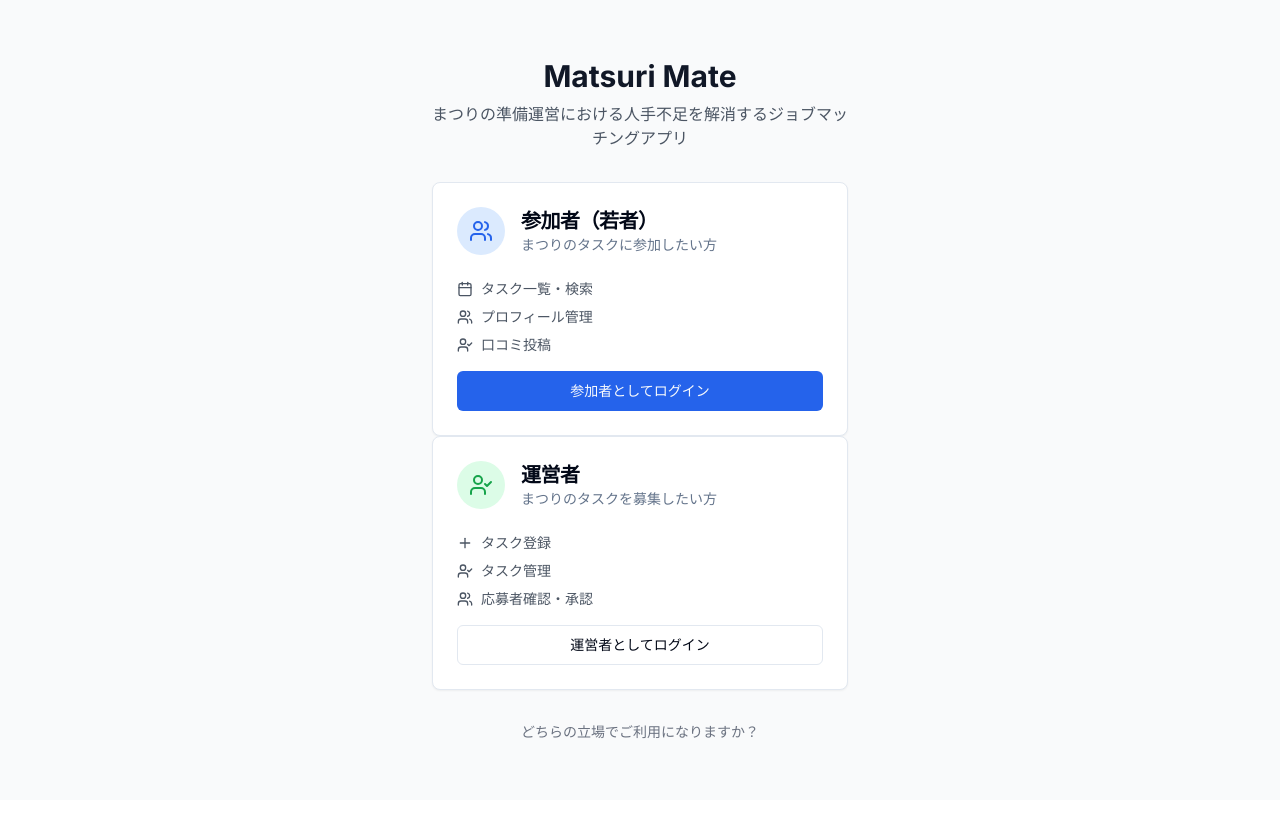
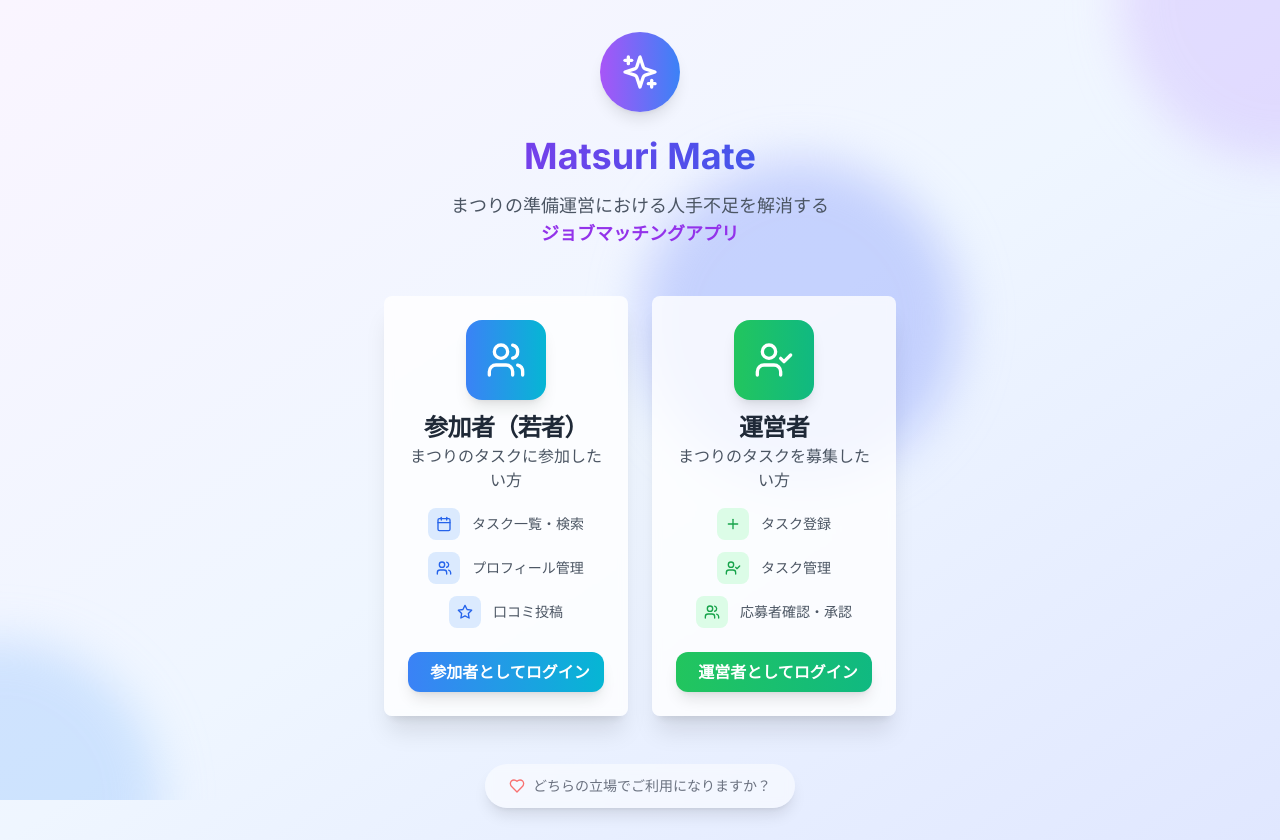
Before and after one commit to AliceWonerfulWorld/maturi_mate, a Next.js app: page / in a window 1280 px wide. Before the commit the page ends 800 px from the top, so only its background shows below. Built offline with nearby package versions, Linux system fonts and the light colour scheme.

Commit message:
[fix] UI修正

```diff
--- a/src/app/page.tsx
+++ b/src/app/page.tsx
@@ -2,51 +2,78 @@
 
 import { Card, CardContent, CardDescription, CardHeader, CardTitle } from '@/components/ui/card';
 import { Button } from '@/components/ui/button';
-import { Users, UserCheck, Calendar, Plus } from 'lucide-react';
+import { Users, UserCheck, Calendar, Plus, Star, Heart, Sparkles, ArrowRight } from 'lucide-react';
 import Link from 'next/link';
 
 export default function RoleSelectorPage() {
   return (
-    <div className="min-h-screen bg-gray-50 flex items-center justify-center">
-      <div className="max-w-md mx-auto px-4">
+    <div className="min-h-screen bg-gradient-to-br from-purple-50 via-blue-50 to-indigo-100">
+      {/* 背景装飾 */}
+      <div className="absolute inset-0 overflow-hidden">
+        <div className="absolute -top-40 -right-40 w-80 h-80 bg-purple-300 rounded-full mix-blend-multiply filter blur-xl opacity-20 animate-pulse"></div>
+        <div className="absolute -bottom-40 -left-40 w-80 h-80 bg-blue-300 rounded-full mix-blend-multiply filter blur-xl opacity-20 animate-pulse delay-1000"></div>
+        <div className="absolute top-40 left-1/2 w-80 h-80 bg-indigo-300 rounded-full mix-blend-multiply filter blur-xl opacity-20 animate-pulse delay-500"></div>
+      </div>
+
+      <div className="relative z-10 flex items-center justify-center min-h-screen px-4 py-8">
+        <div className="max-w-lg mx-auto w-full">
           {/* ヘッダー */}
-        <div className="text-center mb-8">
-          <h1 className="text-3xl font-bold text-gray-900 mb-2">Matsuri Mate</h1>
-          <p className="text-gray-600">まつりの準備運営における人手不足を解消するジョブマッチングアプリ</p>
+          <div className="text-center mb-8 sm:mb-12">
+            <div className="inline-flex items-center justify-center w-16 h-16 sm:w-20 sm:h-20 bg-gradient-to-r from-purple-500 to-blue-500 rounded-full mb-4 sm:mb-6 shadow-lg">
+              <Sparkles className="h-8 w-8 sm:h-10 sm:w-10 text-white" />
+            </div>
+            <h1 className="text-3xl sm:text-4xl font-bold bg-gradient-to-r from-purple-600 to-blue-600 bg-clip-text text-transparent mb-3 sm:mb-4">
+              Matsuri Mate
+            </h1>
+            <p className="text-base sm:text-lg text-gray-600 leading-relaxed">
+              まつりの準備運営における人手不足を解消する<br />
+              <span className="font-semibold text-purple-600">ジョブマッチングアプリ</span>
+            </p>
           </div>
 
           {/* ロール選択 */}
-        <div className="space-y-4">
+          <div className="grid grid-cols-1 lg:grid-cols-2 gap-4 sm:gap-6">
             {/* 参加者（若者） */}
             <Link href="/participant">
-            <Card className="hover:shadow-lg transition-shadow cursor-pointer">
-              <CardHeader>
-                <div className="flex items-center space-x-4">
-                  <div className="w-12 h-12 bg-blue-100 rounded-full flex items-center justify-center">
-                    <Users className="h-6 w-6 text-blue-600" />
+              <Card className="group hover:shadow-2xl transition-all duration-300 transform hover:-translate-y-1 sm:hover:-translate-y-2 bg-white/80 backdrop-blur-sm border-0 shadow-xl h-full">
+                <CardHeader className="pb-3 sm:pb-4">
+                  <div className="flex flex-col items-center text-center space-y-3">
+                    <div className="w-16 h-16 sm:w-20 sm:h-20 bg-gradient-to-r from-blue-500 to-cyan-500 rounded-2xl flex items-center justify-center shadow-lg group-hover:scale-110 transition-transform duration-300">
+                      <Users className="h-8 w-8 sm:h-10 sm:w-10 text-white" />
                     </div>
                     <div>
-                    <CardTitle className="text-xl">参加者（若者）</CardTitle>
-                    <CardDescription>まつりのタスクに参加したい方</CardDescription>
+                      <CardTitle className="text-xl sm:text-2xl font-bold text-gray-800 group-hover:text-blue-600 transition-colors">
+                        参加者（若者）
+                      </CardTitle>
+                      <CardDescription className="text-gray-600 text-sm sm:text-base">
+                        まつりのタスクに参加したい方
+                      </CardDescription>
                     </div>
                   </div>
                 </CardHeader>
-              <CardContent>
-                <div className="space-y-2 text-sm text-gray-600">
-                  <div className="flex items-center">
-                    <Calendar className="h-4 w-4 mr-2" />
-                    タスク一覧・検索
+                <CardContent className="pt-0">
+                  <div className="space-y-2 sm:space-y-3 text-xs sm:text-sm text-gray-600 mb-4 sm:mb-6">
+                    <div className="flex items-center justify-center group/item">
+                      <div className="w-6 h-6 sm:w-8 sm:h-8 bg-blue-100 rounded-lg flex items-center justify-center mr-2 sm:mr-3 group-hover/item:bg-blue-200 transition-colors flex-shrink-0">
+                        <Calendar className="h-3 w-3 sm:h-4 sm:w-4 text-blue-600" />
                       </div>
-                  <div className="flex items-center">
-                    <Users className="h-4 w-4 mr-2" />
-                    プロフィール管理
+                      <span>タスク一覧・検索</span>
                     </div>
-                  <div className="flex items-center">
-                    <UserCheck className="h-4 w-4 mr-2" />
-                    口コミ投稿
+                    <div className="flex items-center justify-center group/item">
+                      <div className="w-6 h-6 sm:w-8 sm:h-8 bg-blue-100 rounded-lg flex items-center justify-center mr-2 sm:mr-3 group-hover/item:bg-blue-200 transition-colors flex-shrink-0">
+                        <Users className="h-3 w-3 sm:h-4 sm:w-4 text-blue-600" />
+                      </div>
+                      <span>プロフィール管理</span>
+                    </div>
+                    <div className="flex items-center justify-center group/item">
+                      <div className="w-6 h-6 sm:w-8 sm:h-8 bg-blue-100 rounded-lg flex items-center justify-center mr-2 sm:mr-3 group-hover/item:bg-blue-200 transition-colors flex-shrink-0">
+                        <Star className="h-3 w-3 sm:h-4 sm:w-4 text-blue-600" />
+                      </div>
+                      <span>口コミ投稿</span>
                     </div>
                   </div>
-                <Button className="w-full mt-4">
+                  <Button className="w-full bg-gradient-to-r from-blue-500 to-cyan-500 hover:from-blue-600 hover:to-cyan-600 text-white font-semibold py-2 sm:py-3 rounded-lg sm:rounded-xl shadow-lg hover:shadow-xl transition-all duration-300 transform hover:scale-105 text-sm sm:text-base">
+                    <Users className="h-4 w-4 sm:h-5 sm:w-5 mr-2" />
                     参加者としてログイン
                   </Button>
                 </CardContent>
@@ -55,34 +82,45 @@ export default function RoleSelectorPage() {
 
             {/* 運営者 */}
             <Link href="/organizer">
-            <Card className="hover:shadow-lg transition-shadow cursor-pointer">
-              <CardHeader>
-                <div className="flex items-center space-x-4">
-                  <div className="w-12 h-12 bg-green-100 rounded-full flex items-center justify-center">
-                    <UserCheck className="h-6 w-6 text-green-600" />
+              <Card className="group hover:shadow-2xl transition-all duration-300 transform hover:-translate-y-1 sm:hover:-translate-y-2 bg-white/80 backdrop-blur-sm border-0 shadow-xl h-full">
+                <CardHeader className="pb-3 sm:pb-4">
+                  <div className="flex flex-col items-center text-center space-y-3">
+                    <div className="w-16 h-16 sm:w-20 sm:h-20 bg-gradient-to-r from-green-500 to-emerald-500 rounded-2xl flex items-center justify-center shadow-lg group-hover:scale-110 transition-transform duration-300">
+                      <UserCheck className="h-8 w-8 sm:h-10 sm:w-10 text-white" />
                     </div>
                     <div>
-                    <CardTitle className="text-xl">運営者</CardTitle>
-                    <CardDescription>まつりのタスクを募集したい方</CardDescription>
+                      <CardTitle className="text-xl sm:text-2xl font-bold text-gray-800 group-hover:text-green-600 transition-colors">
+                        運営者
+                      </CardTitle>
+                      <CardDescription className="text-gray-600 text-sm sm:text-base">
+                        まつりのタスクを募集したい方
+                      </CardDescription>
                     </div>
                   </div>
                 </CardHeader>
-              <CardContent>
-                <div className="space-y-2 text-sm text-gray-600">
-                  <div className="flex items-center">
-                    <Plus className="h-4 w-4 mr-2" />
-                    タスク登録
+                <CardContent className="pt-0">
+                  <div className="space-y-2 sm:space-y-3 text-xs sm:text-sm text-gray-600 mb-4 sm:mb-6">
+                    <div className="flex items-center justify-center group/item">
+                      <div className="w-6 h-6 sm:w-8 sm:h-8 bg-green-100 rounded-lg flex items-center justify-center mr-2 sm:mr-3 group-hover/item:bg-green-200 transition-colors flex-shrink-0">
+                        <Plus className="h-3 w-3 sm:h-4 sm:w-4 text-green-600" />
                       </div>
-                  <div className="flex items-center">
-                    <UserCheck className="h-4 w-4 mr-2" />
-                    タスク管理
+                      <span>タスク登録</span>
                     </div>
-                  <div className="flex items-center">
-                    <Users className="h-4 w-4 mr-2" />
-                    応募者確認・承認
+                    <div className="flex items-center justify-center group/item">
+                      <div className="w-6 h-6 sm:w-8 sm:h-8 bg-green-100 rounded-lg flex items-center justify-center mr-2 sm:mr-3 group-hover/item:bg-green-200 transition-colors flex-shrink-0">
+                        <UserCheck className="h-3 w-3 sm:h-4 sm:w-4 text-green-600" />
+                      </div>
+                      <span>タスク管理</span>
+                    </div>
+                    <div className="flex items-center justify-center group/item">
+                      <div className="w-6 h-6 sm:w-8 sm:h-8 bg-green-100 rounded-lg flex items-center justify-center mr-2 sm:mr-3 group-hover/item:bg-green-200 transition-colors flex-shrink-0">
+                        <Users className="h-3 w-3 sm:h-4 sm:w-4 text-green-600" />
+                      </div>
+                      <span>応募者確認・承認</span>
                     </div>
                   </div>
-                <Button className="w-full mt-4" variant="outline">
+                  <Button className="w-full bg-gradient-to-r from-green-500 to-emerald-500 hover:from-green-600 hover:to-emerald-600 text-white font-semibold py-2 sm:py-3 rounded-lg sm:rounded-xl shadow-lg hover:shadow-xl transition-all duration-300 transform hover:scale-105 text-sm sm:text-base">
+                    <UserCheck className="h-4 w-4 sm:h-5 sm:w-5 mr-2" />
                     運営者としてログイン
                   </Button>
                 </CardContent>
@@ -91,8 +129,12 @@ export default function RoleSelectorPage() {
           </div>
 
           {/* フッター */}
-        <div className="text-center mt-8 text-sm text-gray-500">
-          <p>どちらの立場でご利用になりますか？</p>
+          <div className="text-center mt-8 sm:mt-12">
+            <div className="inline-flex items-center space-x-2 text-gray-500 bg-white/50 backdrop-blur-sm px-4 sm:px-6 py-2 sm:py-3 rounded-full shadow-lg">
+              <Heart className="h-3 w-3 sm:h-4 sm:w-4 text-red-400" />
+              <span className="text-xs sm:text-sm font-medium">どちらの立場でご利用になりますか？</span>
+            </div>
+          </div>
         </div>
       </div>
     </div>
```
Lines whose indentation alone changed are shown as unchanged.
